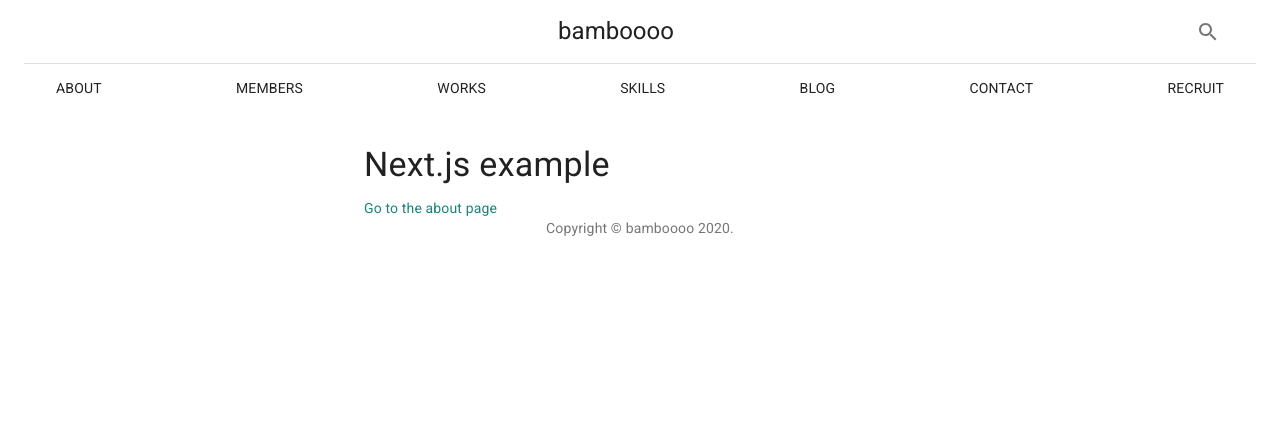
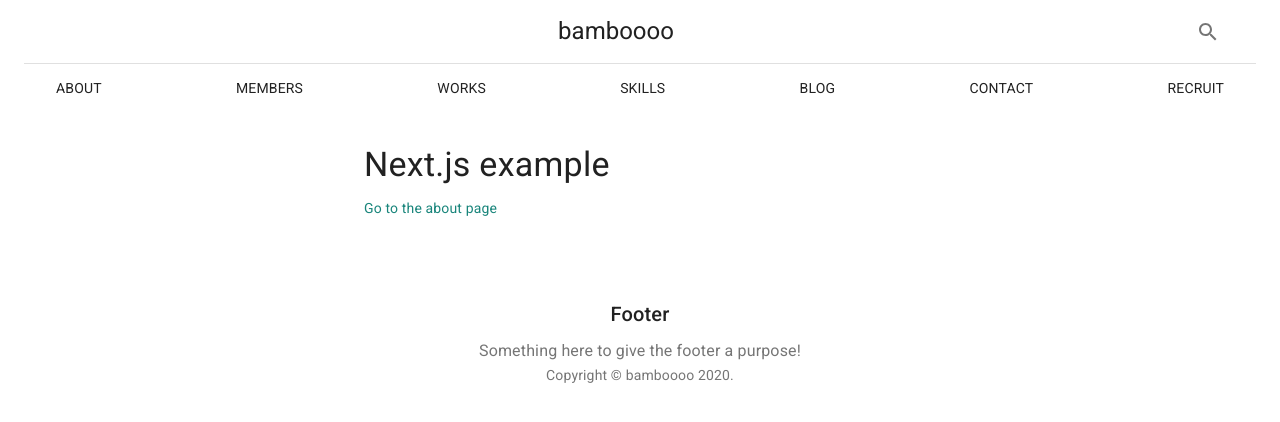
Before and after one commit to bamboooo-dev/bamboooo-hp, a Next.js app: page / in a window 1280 px wide. Shown: the top 422 px of the page. Built offline with nearby package versions, Linux system fonts and the light colour scheme.

Commit message:
Footer の作成

```diff
--- a/pages/_app.js
+++ b/pages/_app.js
@@ -4,6 +4,7 @@ import { ThemeProvider } from '@material-ui/core/styles';
 import Head from 'next/head';
 import PropTypes from 'prop-types';
 import React from 'react';
+import Footer from '../src/Footer';
 import Header from '../src/Header';
 import theme from '../src/theme';
 
@@ -41,6 +42,7 @@ export default function MyApp(props) {
           <Header title="bamboooo" sections={sections} />
           <Component {...pageProps} />
         </Container>
+        <Footer title="Footer" description="Something here to give the footer a purpose!" />
       </ThemeProvider>
     </React.Fragment>
   );
--- a/pages/about.js
+++ b/pages/about.js
@@ -3,7 +3,6 @@ import Button from '@material-ui/core/Button';
 import Container from '@material-ui/core/Container';
 import Typography from '@material-ui/core/Typography';
 import React from 'react';
-import Copyright from '../src/Copyright';
 import Link from '../src/Link';
 
 export default function About() {
@@ -16,7 +15,6 @@ export default function About() {
         <Button variant="contained" color="primary" component={Link} naked href="/">
           Go to the main page
         </Button>
-        <Copyright />
       </Box>
     </Container>
   );
--- a/pages/index.js
+++ b/pages/index.js
@@ -2,7 +2,6 @@ import Box from '@material-ui/core/Box';
 import Container from '@material-ui/core/Container';
 import Typography from '@material-ui/core/Typography';
 import React from 'react';
-import Copyright from '../src/Copyright';
 import Link from '../src/Link';
 
 export default function Index() {
@@ -15,7 +14,6 @@ export default function Index() {
         <Link href="/about" color="secondary">
           Go to the about page
         </Link>
-        <Copyright />
       </Box>
     </Container>
   );
--- /dev/null
+++ b/src/Footer.js
@@ -0,0 +1,38 @@
+import Container from '@material-ui/core/Container';
+import { makeStyles } from '@material-ui/core/styles';
+import Typography from '@material-ui/core/Typography';
+import PropTypes from 'prop-types';
+import React from 'react';
+import Copyright from './Copyright';
+
+const useStyles = makeStyles((theme) => ({
+  footer: {
+    backgroundColor: theme.palette.background.paper,
+    // marginTop: theme.spacing(8),
+    padding: theme.spacing(6, 0),
+  },
+}));
+
+export default function Footer(props) {
+  const classes = useStyles();
+  const { description, title } = props;
+
+  return (
+    <footer className={classes.footer}>
+      <Container maxWidth="lg">
+        <Typography variant="h6" align="center" gutterBottom>
+          {title}
+        </Typography>
+        <Typography variant="subtitle1" align="center" color="textSecondary" component="p">
+          {description}
+        </Typography>
+        <Copyright />
+      </Container>
+    </footer>
+  );
+}
+
+Footer.propTypes = {
+  description: PropTypes.string,
+  title: PropTypes.string,
+};
```
